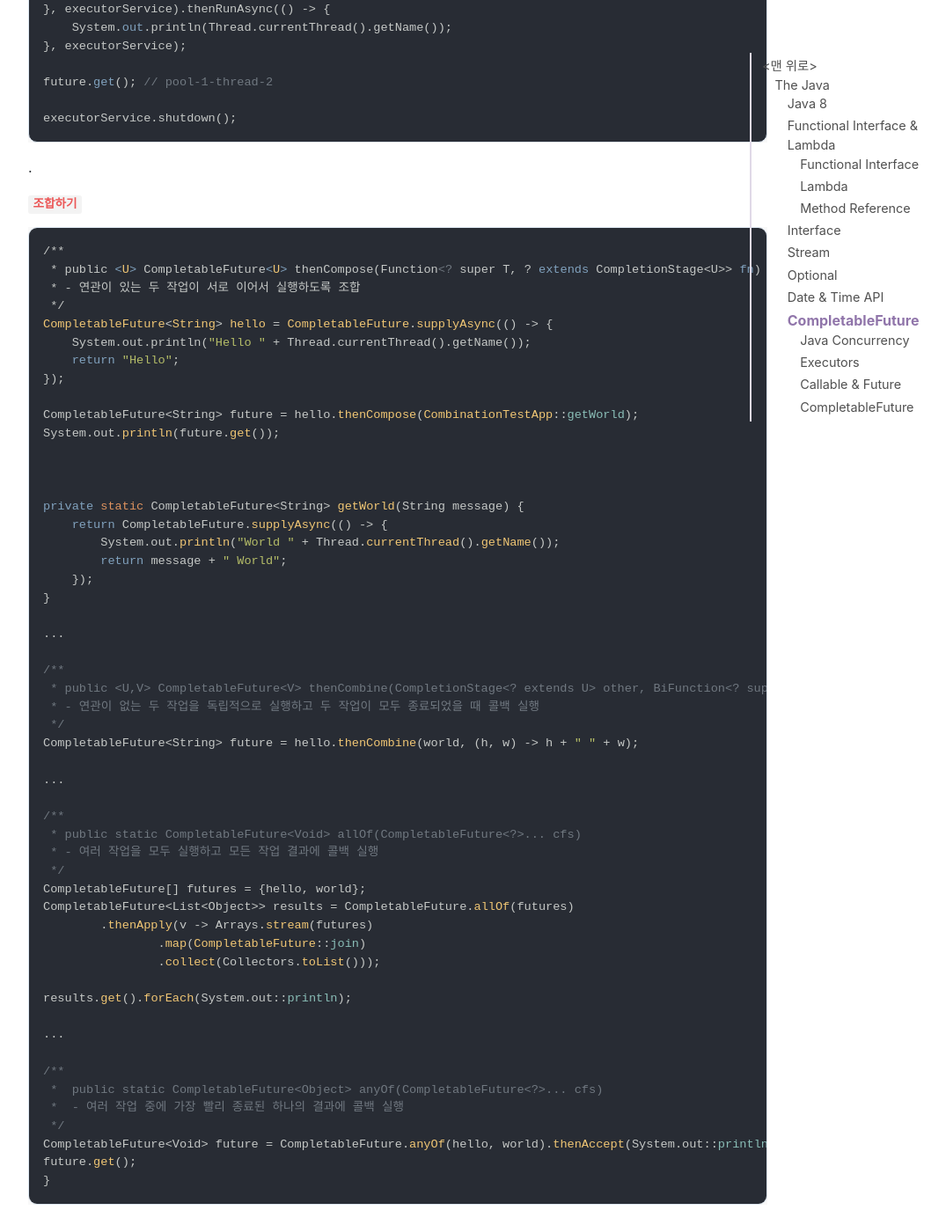
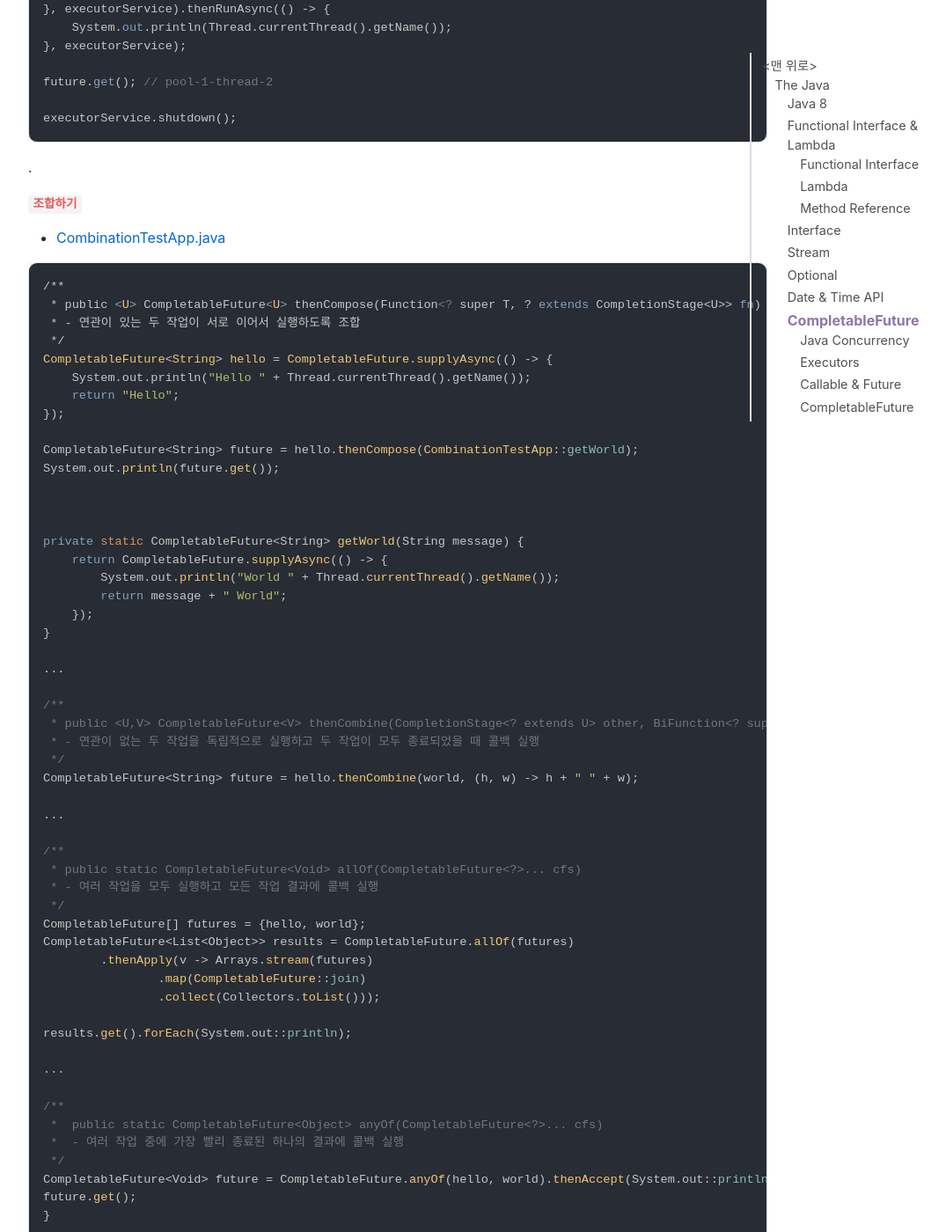
Before and after one commit to jihunparkme/jihunparkme.github.io, a Jekyll site: the page built from _posts/2023-09-27-the-java.md, in a window 1280 px wide and 1400 px high, scrolled down 24967 px. Shown: the whole window at 88% size, without its empty margins (188-1263 px from the left). Built offline with Jekyll 4.4.1, drawn with Linux system fonts in a browser that asks for light colours; nearby versions of some CDN libraries; comment, search, counter and statistics services are not loaded; some of the changed text lies outside the part shown.

Commit message:
[The Java] CompletableFuture

````diff
--- a/_posts/2023-09-27-the-java.md
+++ b/_posts/2023-09-27-the-java.md
@@ -1124,6 +1124,7 @@
 .
 
 **`조합하기`**
+- [CombinationTestApp.java](https://github.com/jihunparkme/java-example/blob/main/src/main/java/com/example/java8to11/completableFuture/CombinationTestApp.java)
 
 ```java
 /**
@@ -1183,6 +1184,7 @@
 .
 
 **`예외처리`**
+- [CompletableFutureExceptionTestApp.java](https://github.com/jihunparkme/java-example/blob/main/src/main/java/com/example/java8to11/completableFuture/CompletableFutureExceptionTestApp.java)
 
 ```java
 /**
````
